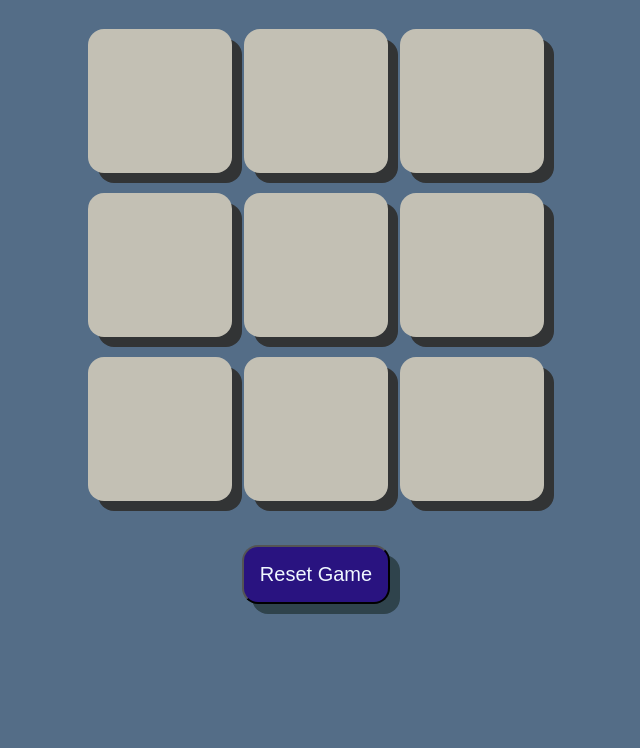
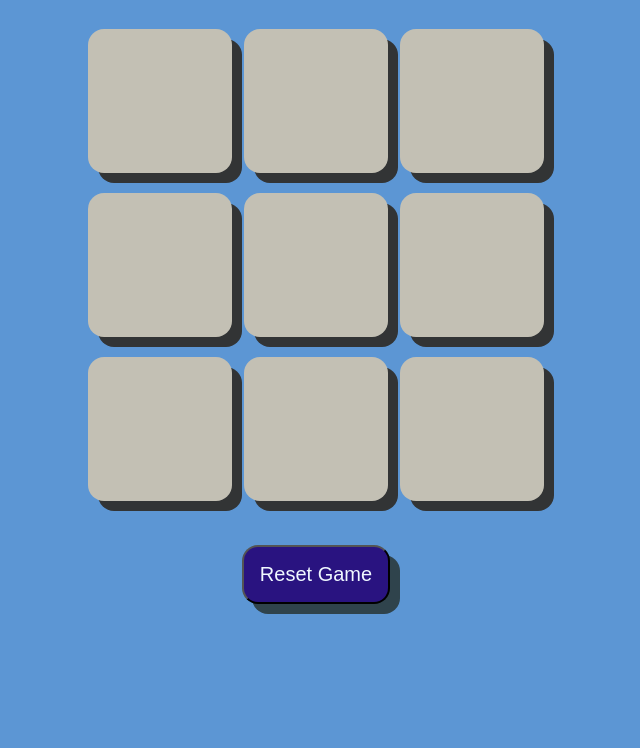
Before and after one commit to sushant707/javascript-mini-project, a plain HTML site: page index.html in a window 1280 px wide. Shown: the part 52-800 px from the top of the page, without its empty margins (324-964 px from the left). Drawn offline with Linux system fonts and the light colour scheme.

Commit message:
few changes in style.css

```diff
--- a/style.css
+++ b/style.css
@@ -5,7 +5,7 @@
 
 
 body{
-    background-color: rgb(84, 109, 135);
+    background-color: rgb(92, 150, 212);
     text-align: center;
 }
 .container{
```
